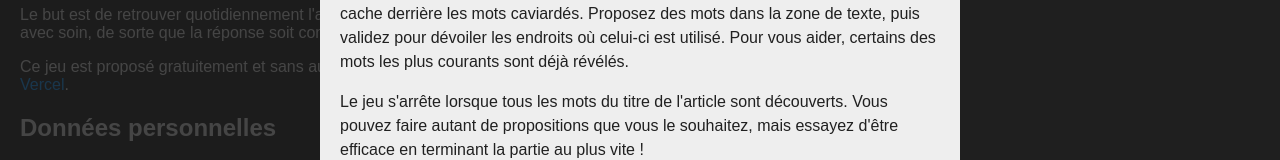
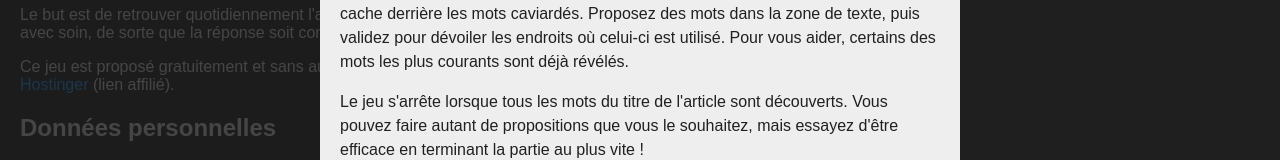
Before and after one commit to julienc91/caviardeul, a Next.js app in the folder frontend/: page /a-propos in a window 1280 px wide. Shown: the part 216-376 px from the top of the page. Built offline with nearby package versions, Linux system fonts and the light colour scheme; no server answers.

Commit message:
feat: upgrade hosting service

```diff
--- a/frontend/app/a-propos/page.tsx
+++ b/frontend/app/a-propos/page.tsx
@@ -28,7 +28,10 @@ const AboutPage: React.FC = () => {
             GitHub
           </ExternalLink>
           . Il est hébergé par{" "}
-          <ExternalLink href="https://vercel.com/">Vercel</ExternalLink>.
+          <ExternalLink href="https://hostinger.fr?REFERRALCODE=RR6JULIENRKC">
+            Hostinger
+          </ExternalLink>{" "}
+          (lien affilié).
         </p>
 
         <h2>Données personnelles</h2>
```
